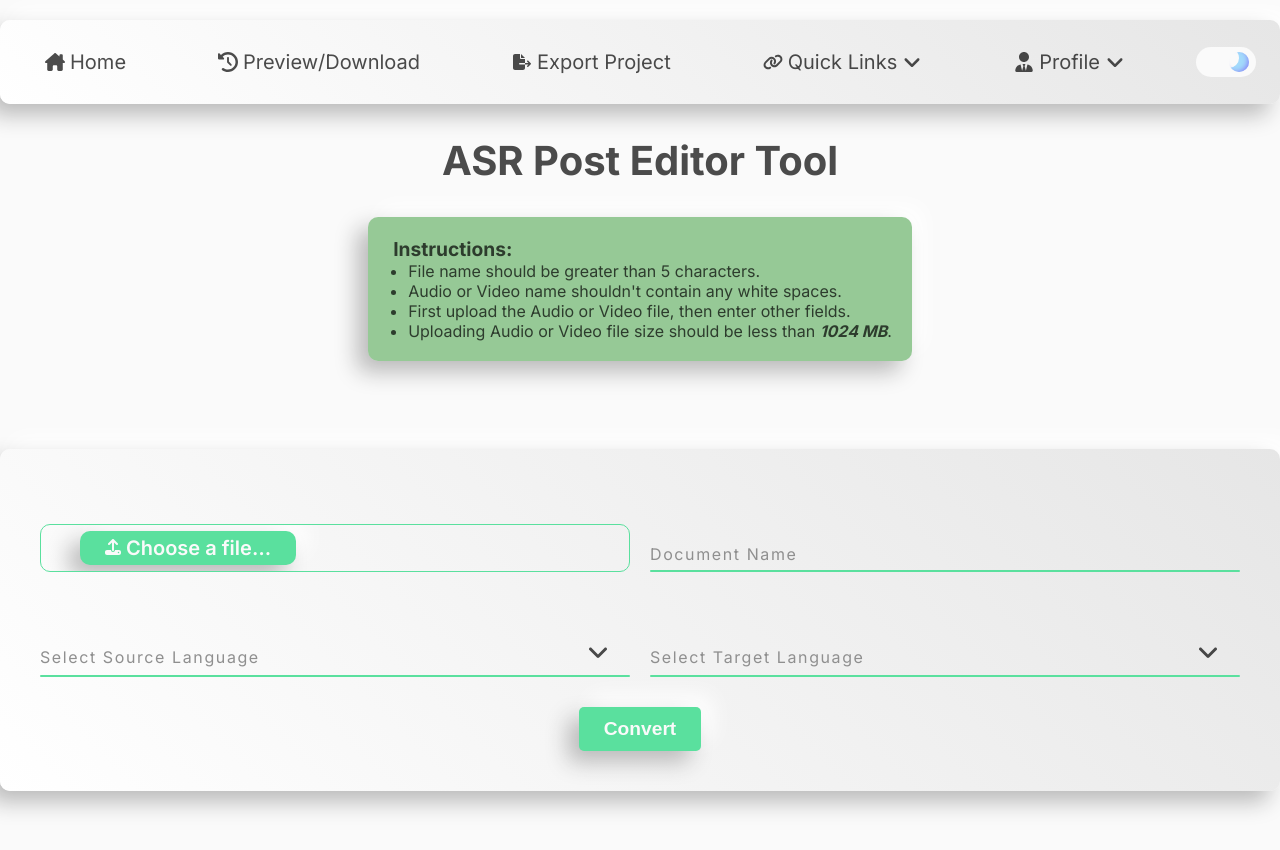
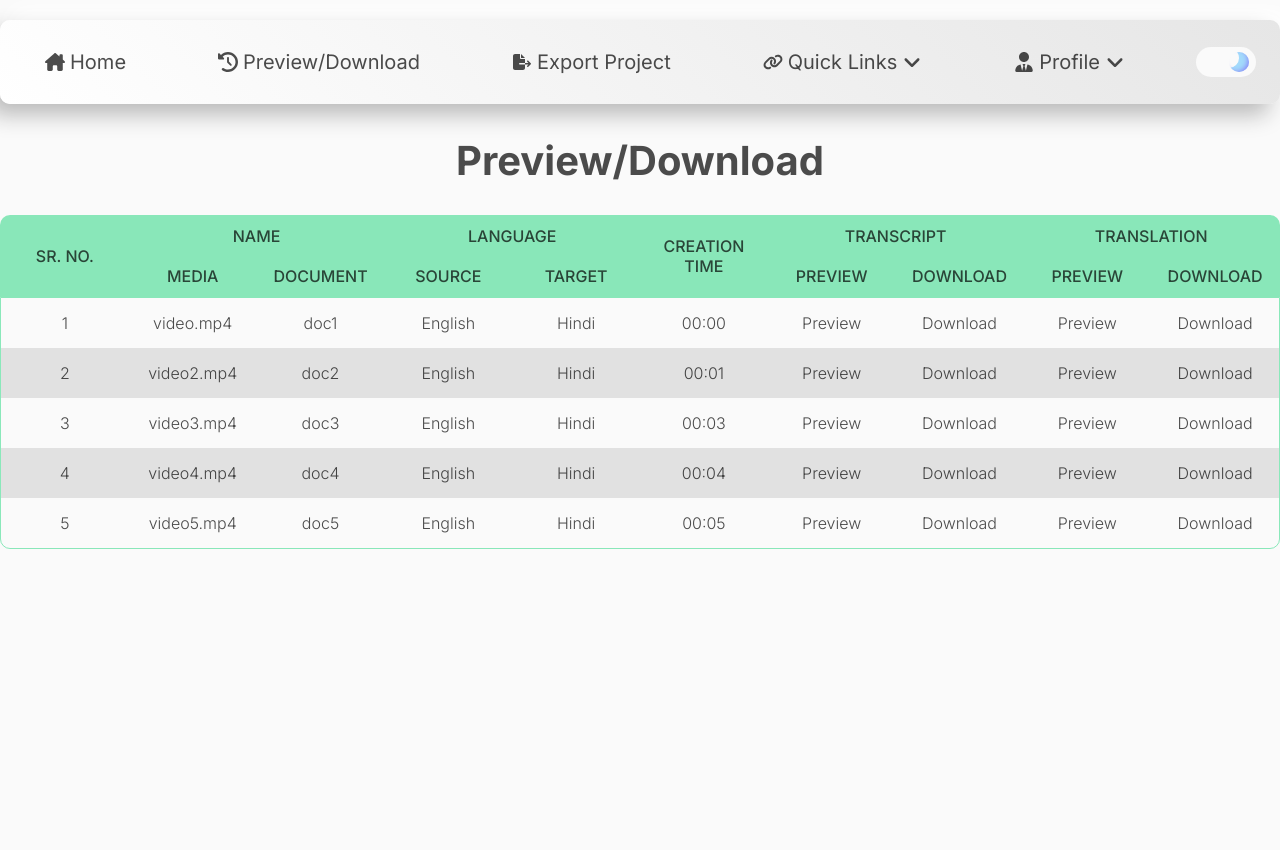
Before and after one commit to Rohit-Saini7/asr-web-portal-frontend, a React (Vite) app: page / in a window 1280 px wide. Shown: the top 850 px of the page. After the commit the page ends 800 px from the top, so only its background shows below. Built offline with nearby package versions, Linux system fonts and the light colour scheme; the HTML template or start-up script is replaced by a standard one.

Commit message:
Basic UI of Preview is done

```diff
--- a/src/App.jsx
+++ b/src/App.jsx
@@ -4,6 +4,7 @@ import { BrowserRouter as Router, Switch, Route } from 'react-router-dom';
 import Navbar from './components/Navbar';
 import Home from './pages/Home';
 import Login from './pages/Login';
+import Preview from './pages/Preview';
 
 export default function App() {
   return (
@@ -13,8 +14,11 @@ export default function App() {
         <Route exact path='/login'>
           <Login />
         </Route>
+        <Route exact path='/home'>
+          <Home />
+        </Route>
         <Route exact path='/'>
-          <Home />
+          <Preview />
         </Route>
       </Switch>
     </Router>
--- a/src/index.css
+++ b/src/index.css
@@ -5,7 +5,6 @@
 }
 
 :root {
-
   font-size: 16px;
   font-weight: 400;
   color-scheme: light dark;
@@ -33,6 +32,8 @@ body {
   --shadow: -11px 11px 22px #161616, 11px -11px 22px #323232;
   --signin-bg-color: #28292d;
   --signin-color: #45f3ff;
+  --table-header-color: rgba(69, 243, 255, 0.7);
+  --table-body-color: rgba(255, 255, 255, 0.1);
 }
 
 .light {
@@ -46,5 +47,6 @@ body {
   --shadow: -11px 11px 22px #bababa, 11px -11px 22px #ffffff;
   --signin-bg-color: linear-gradient(225deg, #e6e6e6, #ffffff);
   --signin-color: #5ae09e;
-
+  --table-header-color: rgba(90, 224, 158, 0.7);
+  --table-body-color: rgba(0, 0, 0, 0.1);
 }
--- /dev/null
+++ b/src/pages/Preview.jsx
@@ -0,0 +1,189 @@
+import React from 'react';
+import styled from 'styled-components';
+
+const Preview = () => {
+  return (
+    <Container>
+      <Heading>Preview/Download</Heading>
+
+      <TableHeaderWrapper>
+        <table cellpadding='0' cellspacing='0' border='0'>
+          <thead>
+            <tr>
+              <th rowspan='2' colspan='1'>
+                Sr. No.
+              </th>
+              <th rowspan='1' colspan='2'>
+                Name
+              </th>
+              <th rowspan='1' colspan='2'>
+                Language
+              </th>
+              <th rowspan='2' colspan='1'>
+                Creation Time
+              </th>
+              <th rowspan='1' colspan='2'>
+                Transcript
+              </th>
+              <th rowspan='1' colspan='2'>
+                Translation
+              </th>
+            </tr>
+            <tr>
+              <th rowspan='2' colspan='1'>
+                Media
+              </th>
+              <th rowspan='2' colspan='1'>
+                Document
+              </th>
+              <th rowspan='1' colspan='1'>
+                Source
+              </th>
+              <th rowspan='1' colspan='1'>
+                Target
+              </th>
+              <th rowspan='1' colspan='1'>
+                Preview
+              </th>
+              <th rowspan='1' colspan='1'>
+                Download
+              </th>
+              <th rowspan='1' colspan='1'>
+                Preview
+              </th>
+              <th rowspan='1' colspan='1'>
+                Download
+              </th>
+            </tr>
+          </thead>
+        </table>
+      </TableHeaderWrapper>
+      <TableBodyWrapper>
+        <table cellpadding='0' cellspacing='0' border='0'>
+          <tbody>
+            <tr>
+              <td>1</td>
+              <td>video.mp4</td>
+              <td>doc1</td>
+              <td>English</td>
+              <td>Hindi</td>
+              <td>00:00</td>
+              <td>Preview</td>
+              <td>Download</td>
+              <td>Preview</td>
+              <td>Download</td>
+            </tr>
+
+            <tr>
+              <td>2</td>
+              <td>video2.mp4</td>
+              <td>doc2</td>
+              <td>English</td>
+              <td>Hindi</td>
+              <td>00:01</td>
+              <td>Preview</td>
+              <td>Download</td>
+              <td>Preview</td>
+              <td>Download</td>
+            </tr>
+            <tr>
+              <td>3</td>
+              <td>video3.mp4</td>
+              <td>doc3</td>
+              <td>English</td>
+              <td>Hindi</td>
+              <td>00:03</td>
+              <td>Preview</td>
+              <td>Download</td>
+              <td>Preview</td>
+              <td>Download</td>
+            </tr>
+            <tr>
+              <td>4</td>
+              <td>video4.mp4</td>
+              <td>doc4</td>
+              <td>English</td>
+              <td>Hindi</td>
+              <td>00:04</td>
+              <td>Preview</td>
+              <td>Download</td>
+              <td>Preview</td>
+              <td>Download</td>
+            </tr>
+            <tr>
+              <td>5</td>
+              <td>video5.mp4</td>
+              <td>doc5</td>
+              <td>English</td>
+              <td>Hindi</td>
+              <td>00:05</td>
+              <td>Preview</td>
+              <td>Download</td>
+              <td>Preview</td>
+              <td>Download</td>
+            </tr>
+          </tbody>
+        </table>
+      </TableBodyWrapper>
+    </Container>
+  );
+};
+
+export default Preview;
+
+const Container = styled.div`
+  display: flex;
+  flex-direction: column;
+  justify-content: center;
+  align-items: center;
+  position: relative;
+  text-align: center;
+`;
+
+const Heading = styled.h1`
+  font-size: 2.5rem;
+  margin-top: 2rem;
+  width: fit-content;
+  align-self: center;
+`;
+
+const TableHeaderWrapper = styled.div`
+  background-color: var(--table-header-color);
+  border: 1px solid transparent;
+  border-radius: 10px 10px 0 0;
+  margin-top: 30px;
+  & > table {
+    width: 100%;
+    max-width: 1350px;
+    table-layout: fixed;
+
+    & > thead > tr > th {
+      padding: 10px;
+      font-weight: 500;
+      font-size: 1rem;
+      text-transform: uppercase;
+    }
+  }
+`;
+
+const TableBodyWrapper = styled.div`
+  max-height: 60vh;
+  overflow-x: auto;
+  border: 1px solid var(--table-header-color);
+  border-radius: 0 0 10px 10px;
+
+  & > table {
+    width: 100%;
+    max-width: 1350px;
+    table-layout: fixed;
+    & > tbody > tr:nth-of-type(even) td {
+      background: var(--table-body-color);
+    }
+    & > tbody > tr > td {
+      padding: 15px;
+      vertical-align: middle;
+      font-weight: 300;
+      font-size: 1rem;
+    }
+  }
+`;
```
